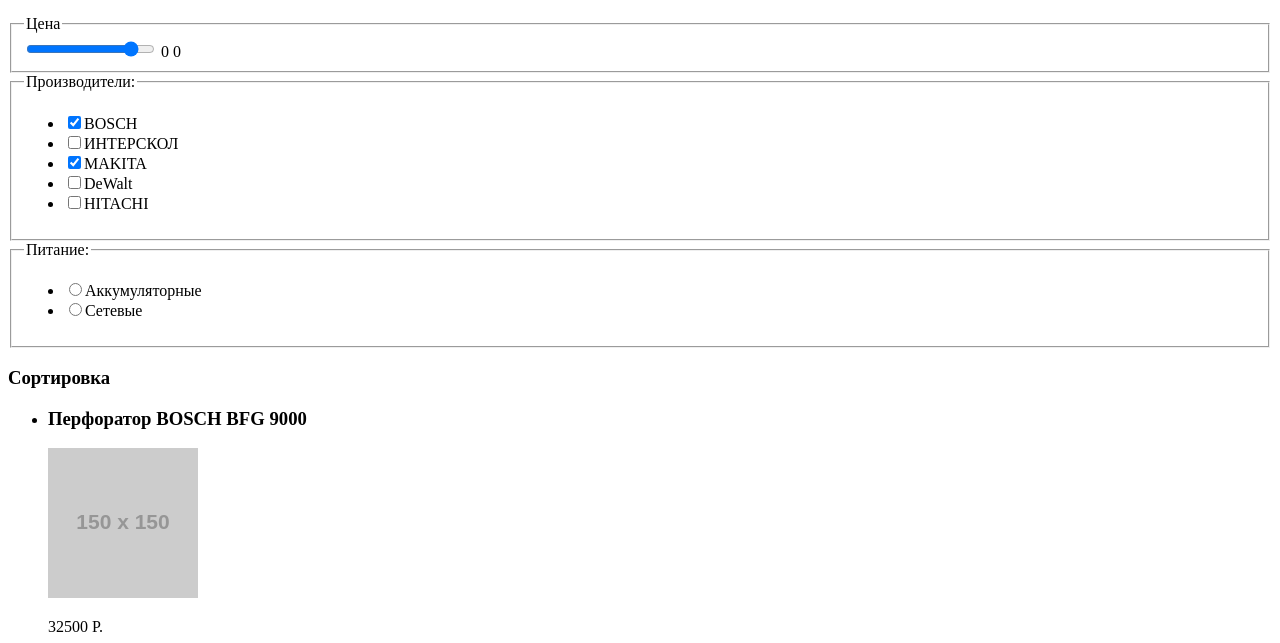
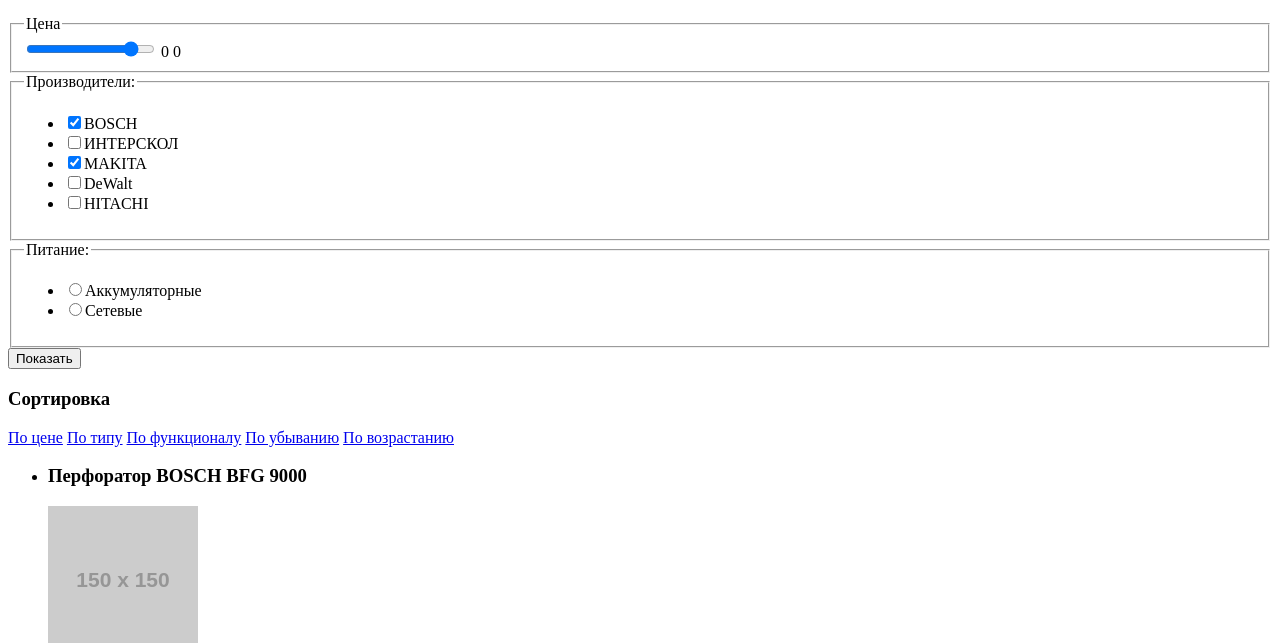
Before and after one commit to msixbye/782471-technomart, a plain HTML site: page catalog.html in a window 1280 px wide. Shown: the part 652-1295 px from the top of the page. Drawn offline with Linux system fonts and the light colour scheme; placeholder pictures from the web are drawn by us.

Commit message:
добавил формы и доступность

```diff
--- a/catalog.html
+++ b/catalog.html
@@ -47,8 +47,8 @@
       </ul>
       <h1 class="main-item">Перфораторы</h1>
       <section class="filters">
-        <h3 class="catalog-h3">Фильтр:</h3>
           <form class="catalog-form">
+            <h3 class="catalog-h3">Фильтр:</h3>
             <fieldset>
               <legend class="catalog-form-title">Цена</legend>
               <input type="range" name="renge" class="renge" min="0" max="35000" value="30000" id="range">
@@ -72,11 +72,16 @@
                 <li class="catalog-supply"><input type="radio" name="catalog-supply"><span class="catalog-supply-icon"></span>Сетевые</li>
               </ul>
             </fieldset>
+            <button type="submit" name="submit-form" class="submit-button">Показать</button>
           </form>
       </section>
       <section class="sort">
         <h3 class="catalog-h3">Сортировка</h3>
-        <!--тут форма-->
+        <a href="#" class="sort-type">По цене</a>
+        <a href="#" class="sort-type">По типу</a>
+        <a href="#" class="sort-type">По функционалу</a>
+        <a href="#" class="arrow-up">По убыванию</a>
+        <a href="#" class="arrow-down">По возрастанию</a>
       </section>
       <ul class="catalog-list">
           <li class="catalog-item">
```
